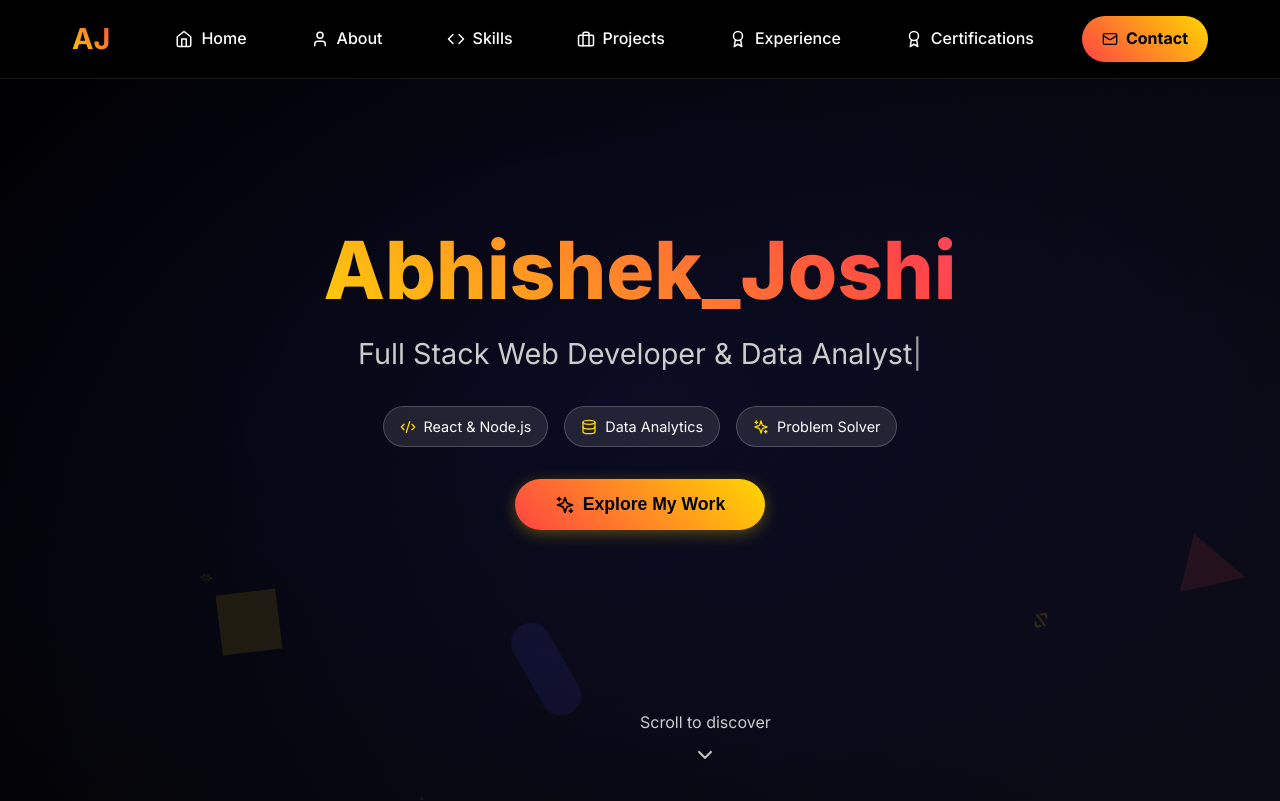
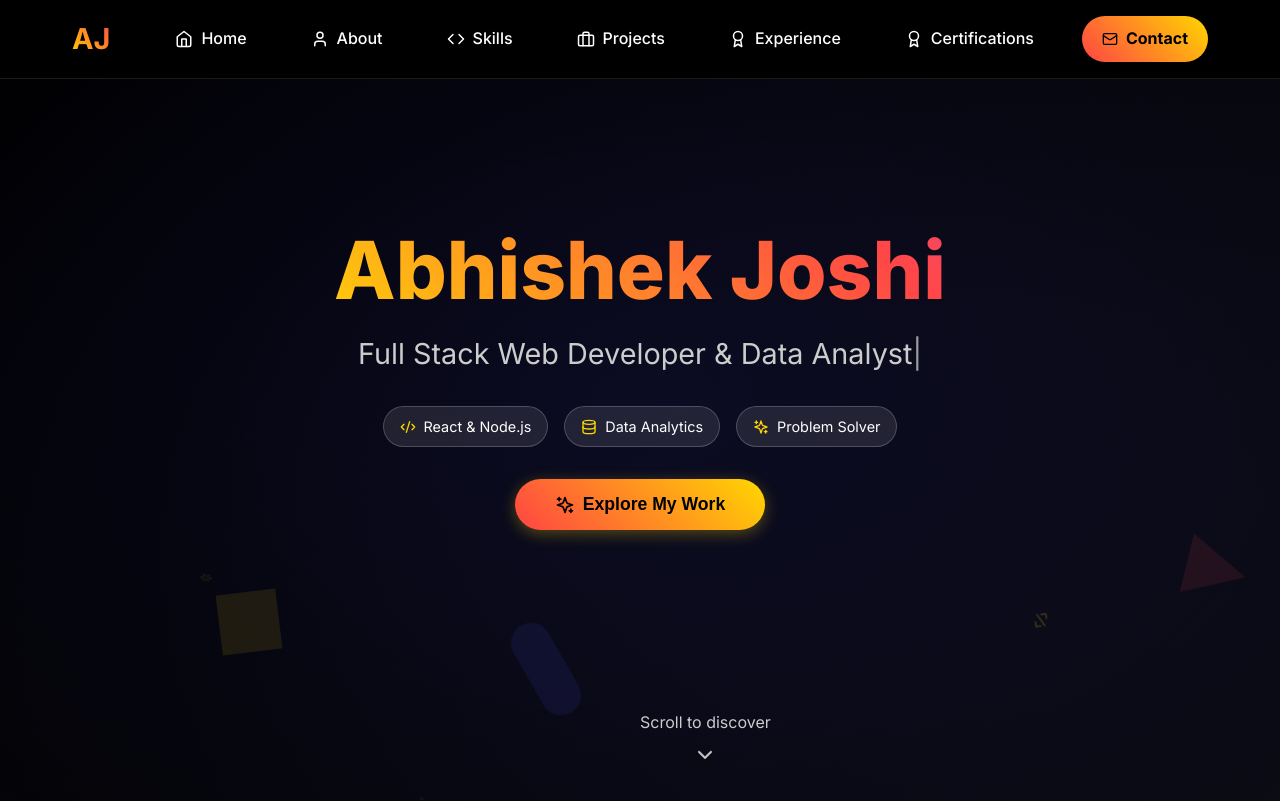
Before and after one commit to proCoderAJ/portfolio, a React (Vite) app: page / in a window 1280 px wide. Shown: the top 801 px of the page. Built offline with nearby package versions, Linux system fonts and the light colour scheme; the HTML template or start-up script is replaced by a standard one.

Commit message:
Minnor changes

```diff
--- a/src/components/Hero.jsx
+++ b/src/components/Hero.jsx
@@ -208,7 +208,7 @@ const Hero = () => {
         animate="visible"
       >
         <Title variants={itemVariants}>
-          Abhishek_Joshi
+          Abhishek Joshi
         </Title>
 
         <Subtitle variants={itemVariants}>
```
